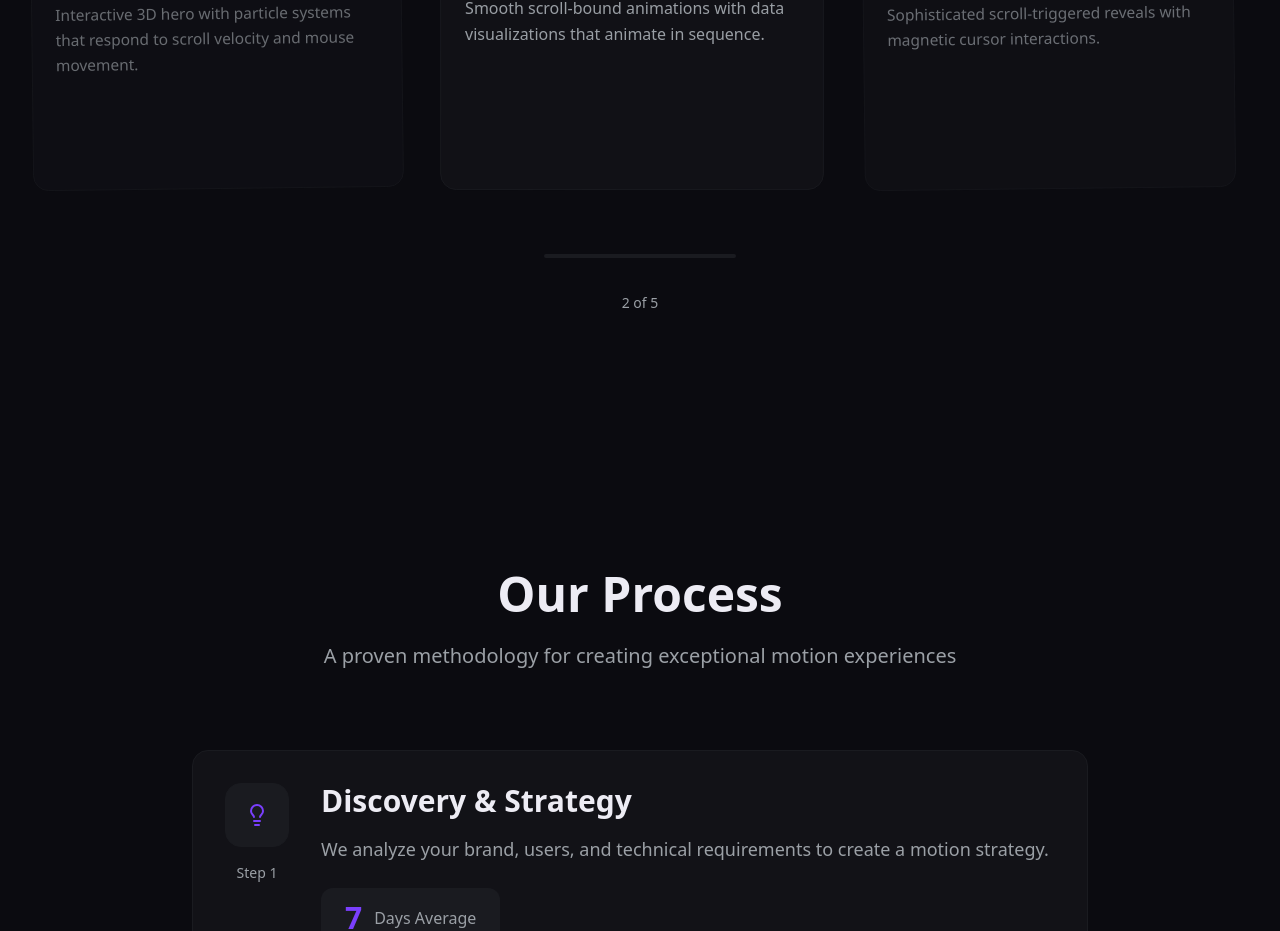
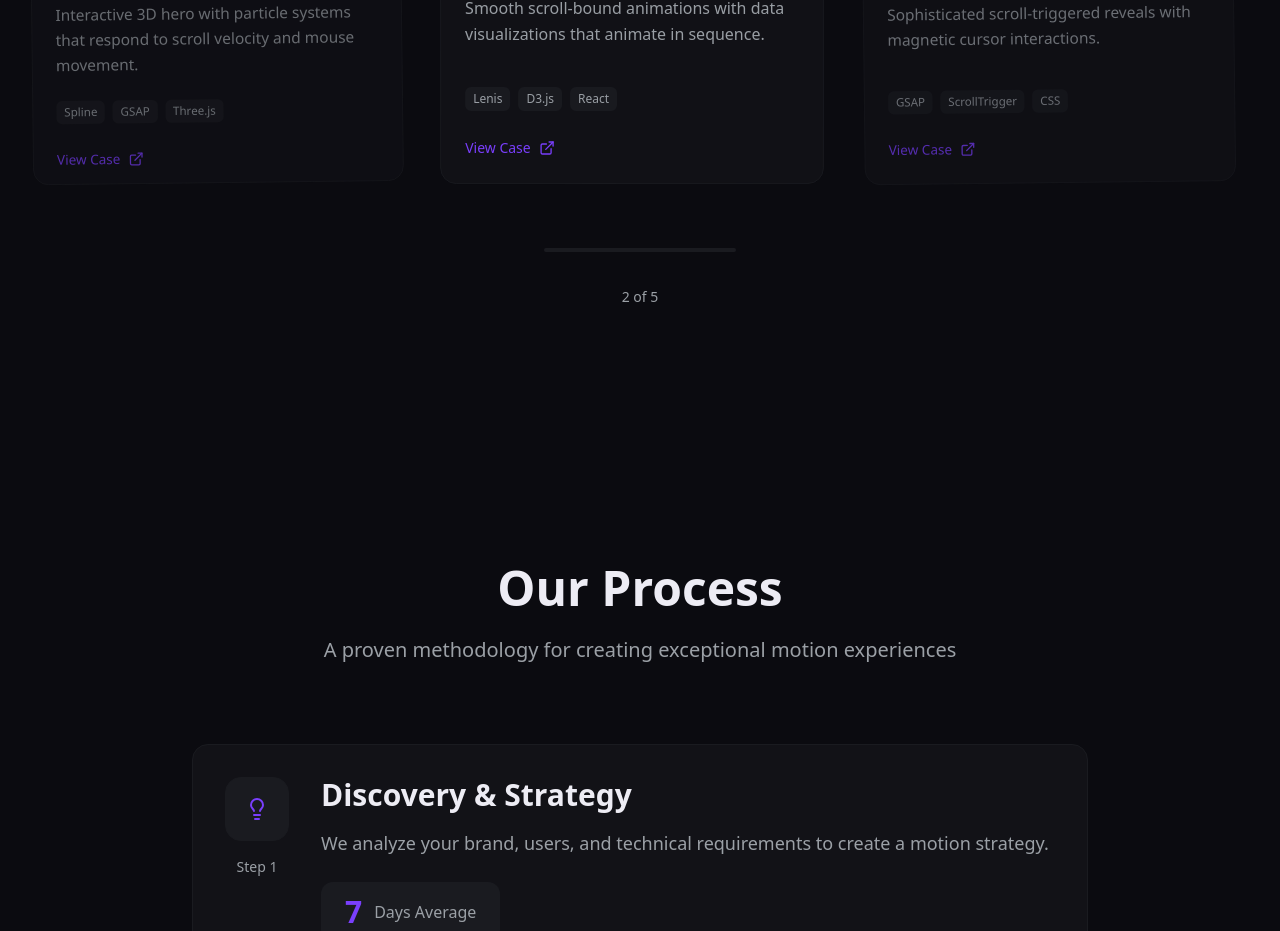
Before and after one commit to mutlukurt/lenis-gsap-spline3d-neonghostlab, a React (Vite) app: page / in a window 1280 px wide. Shown: the part 3148-4079 px from the top of the page. Built offline with nearby package versions, Linux system fonts and the light colour scheme.

Commit message:
Fix Cases Section with View Case Buttons

```diff
--- a/src/sections/Cases.tsx
+++ b/src/sections/Cases.tsx
@@ -227,7 +227,7 @@ export default function Cases() {
                 </div>
 
                 {/* Case content */}
-                <div className="p-6 flex flex-col h-full">
+                <div className="p-6 flex flex-col h-64">
                   <h3 className="text-2xl font-semibold text-[var(--text)] mb-3">
                     {case_item.title}
                   </h3>
@@ -249,7 +249,7 @@ export default function Cases() {
                   </div>
 
                   {/* Action button */}
-                  <div className="flex items-center justify-between mt-auto">
+                  <div className="mt-auto">
                     <a
                       href={case_item.link}
                       className="inline-flex items-center space-x-2 text-[var(--accent)] hover:text-[var(--accent-2)] transition-colors group/link"
```
